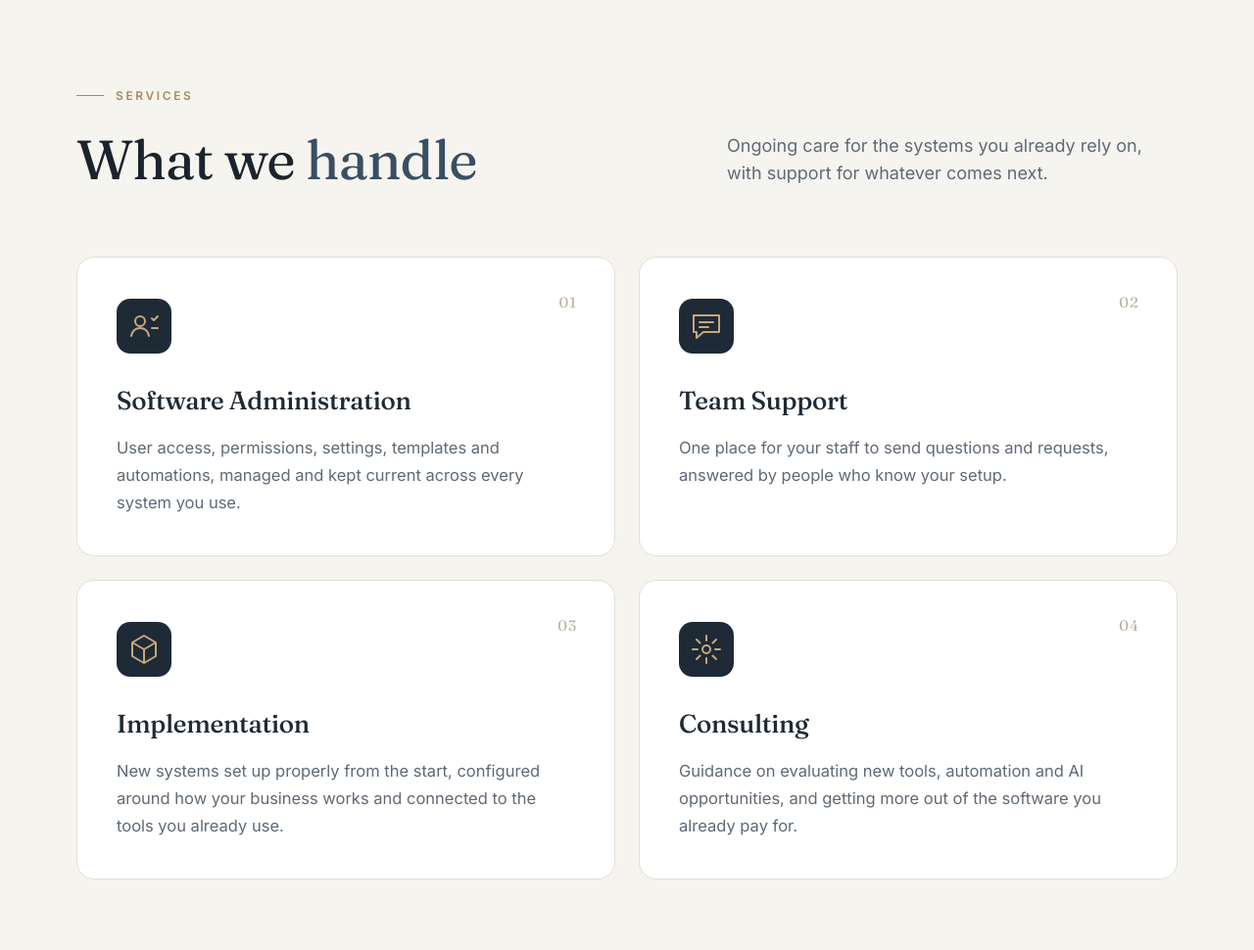
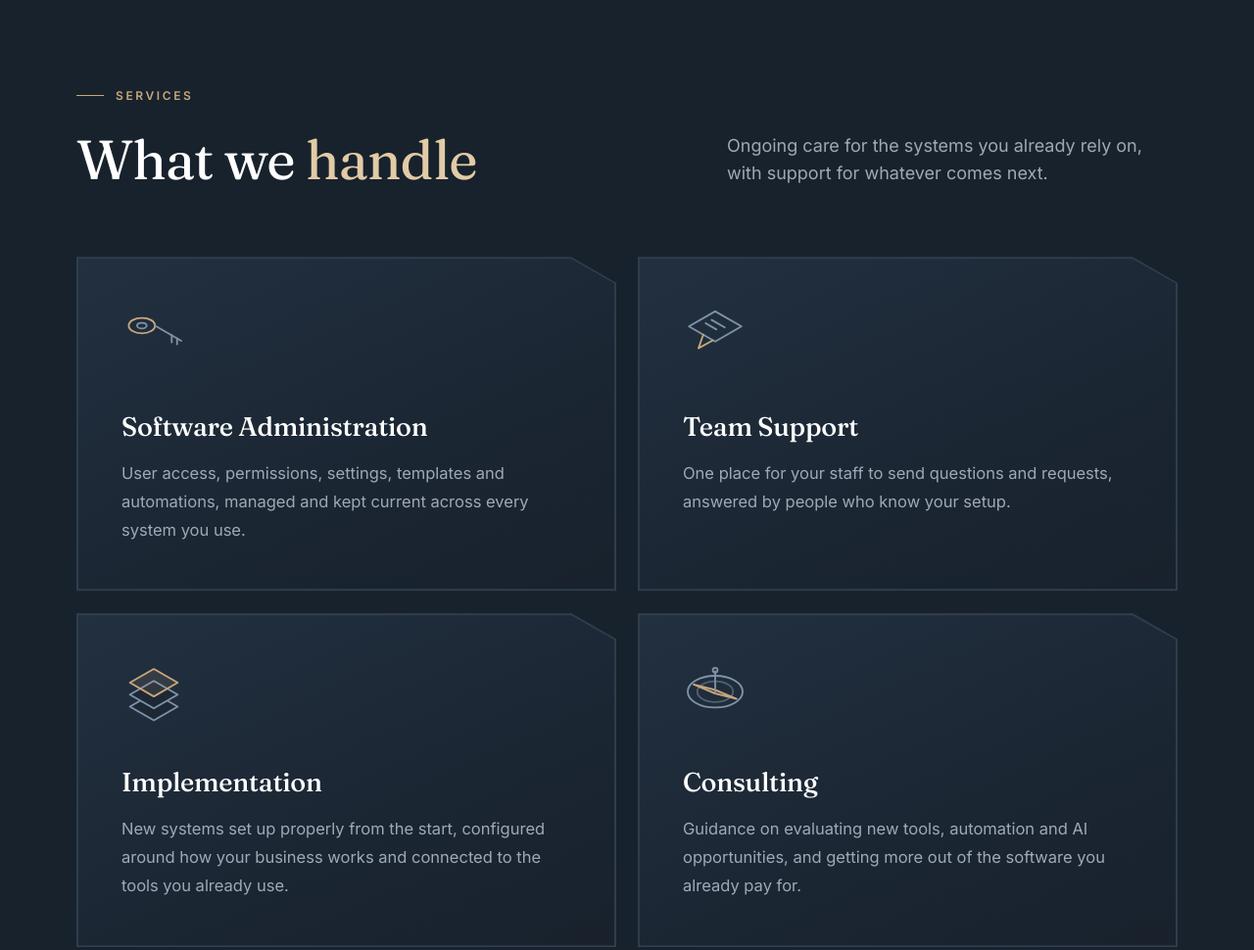
Before and after one commit to Software-Matters/website, a plain HTML site: page index.html in a window 1280 px wide. Shown: the part 860-1830 px from the top of the page at 98% size. Drawn offline with Linux system fonts and the light colour scheme.

Commit message:
v20: Services dark, cut-corner cards, isometric icons, gold edge trace; Who It's For back to dark

```diff
--- a/index.html
+++ b/index.html
@@ -230,23 +230,33 @@ body.ready .scroll-cue{opacity:1}
 .how .steps.in .step .node{background:var(--gold);color:var(--ink);border-color:var(--gold)}
 .how .step h3{color:#fff}
 .how .step p{color:var(--muted-d)}
-.who{background:var(--paper)!important;color:var(--text)}
-.who::before{background:radial-gradient(circle,rgba(199,167,123,.14),transparent 65%)!important}
-.who .sec-head h2{color:var(--navy)!important}
-.who .sec-head h2 em{color:#9B7D52!important}
-.who .eyebrow{color:#A88A5F!important}.who .eyebrow::before{background:#A88A5F!important}
-.who-card{background:#fff!important;border-color:#E4DFD5!important}
-.who-card:hover{border-color:#D3C7B2!important;box-shadow:0 30px 60px -34px rgba(30,42,54,.35)!important}
-.who-card h3{color:var(--navy)}
-.who-card p{color:var(--muted)!important}
-.who-card .label{color:#9B7D52!important}
-.who-card .deco use{fill:var(--navy)!important}
-.who-card .deco{opacity:.05!important}.who-card:hover .deco{opacity:.1!important}
-.who-card.partner{background:var(--navy)!important;border-color:var(--navy)!important}
-.who-card.partner h3{color:#fff}
-.who-card.partner p{color:var(--muted-d)!important}
-.who-card.partner .label{color:var(--gold)!important}
-.who-card.partner .deco use{fill:#fff!important}
+
+
+/* ===== Services: dark, cut-corner cards, isometric icons, gold edge trace ===== */
+.services{background:#18222D!important}
+.services::before{opacity:.25!important}
+.services .sec-head h2{color:#fff!important}
+.services .sec-head h2 em{color:var(--gold-2)!important}
+.services .sec-head p{color:var(--muted-d)!important}
+.services .eyebrow{color:var(--gold)!important}.services .eyebrow::before{background:var(--gold)!important}
+.who{background:#18222D!important}
+.svc2-grid{display:grid;grid-template-columns:1fr 1fr;gap:22px}
+.svc2{--cut:46px;position:relative;padding:46px 46px 48px;background:linear-gradient(155deg,#223040 0%,#1B2633 60%,#18212C 100%);clip-path:polygon(0 0,calc(100% - var(--cut)) 0,100% calc(var(--cut)*.577),100% 100%,0 100%);transition:transform .5s var(--ease),background .5s}
+.svc2:hover{transform:translateY(-6px)}
+.svc2 .edge{position:absolute;inset:0;width:100%;height:100%;pointer-events:none;overflow:visible}
+.svc2 .edge path{fill:none;stroke:#2F3D4C;stroke-width:2}
+.svc2 .edge path.trace{stroke:var(--gold);stroke-width:2;transition:stroke-dashoffset 1.1s var(--ease)}
+.svc2 .iso{width:78px;height:78px;margin:-6px 0 26px -6px;overflow:visible;transition:transform .6s var(--ease)}
+.svc2 .iso *{fill:none;stroke:#7F93A8;stroke-width:1.5;stroke-linejoin:round;stroke-linecap:round;transition:stroke .45s,fill .45s}
+.svc2 .iso .g{stroke:var(--gold)}
+.svc2 .iso .fill{fill:#1D2834}
+.svc2 .iso .fill.g{fill:rgba(199,167,123,.12)}
+.svc2 .iso .gf{fill:rgba(199,167,123,.25)}
+.svc2:hover .iso{transform:translateY(-5px)}
+.svc2:hover .iso *{stroke:var(--gold-2)}
+.svc2 h3{font-family:var(--heading);font-weight:500;font-size:27px;letter-spacing:-.3px;color:#fff;margin-bottom:12px}
+.svc2 p{color:var(--muted-d);font-size:16.5px;line-height:1.75;max-width:440px}
+@media (max-width:900px){.svc2-grid{grid-template-columns:1fr}.svc2{padding:38px 30px 40px}}
 
 /* scroll reveal */
 .rv{opacity:0;transform:translateY(40px);transition:opacity 1s var(--ease),transform 1s var(--ease)}
@@ -356,28 +366,28 @@ body.ready .scroll-cue{opacity:1}
       </div>
       <p class="rv d2">Ongoing care for the systems you already rely on, with support for whatever comes next.</p>
     </div>
-    <div class="svc-grid">
-      <article class="svc rv">
-        <span class="num">01</span>
-        <div class="ic"><svg viewBox="0 0 56 56"><rect width="56" height="56" rx="14" fill="#1E2A36"/><g fill="none" stroke="#C7A77B" stroke-width="2" stroke-linecap="round" stroke-linejoin="round"><circle cx="24" cy="23" r="5"/><path d="M15 38c1-5 4.6-8 9-8s8 3 9 8"/><path d="M36 20l2 2 4-4"/><path d="M36 30h6"/></g></svg></div>
+    <div class="svc2-grid">
+      <article class="svc2 rv">
+        <svg class="edge" aria-hidden="true"><path/></svg>
+        <svg class="iso" viewBox="0 0 64 64" aria-hidden="true"><ellipse class="g" cx="22" cy="25" rx="11" ry="6.5"/><ellipse cx="22" cy="25" rx="4" ry="2.4"/><path d="M33 25 L55 37.7"/><path d="M47 33 v6 M51.5 35.6 v5"/></svg>
         <h3>Software Administration</h3>
         <p>User access, permissions, settings, templates and automations, managed and kept current across every system you use.</p>
       </article>
-      <article class="svc rv d1">
-        <span class="num">02</span>
-        <div class="ic"><svg viewBox="0 0 56 56"><rect width="56" height="56" rx="14" fill="#1E2A36"/><g fill="none" stroke="#C7A77B" stroke-width="2" stroke-linecap="round" stroke-linejoin="round"><path d="M15 17h26v17H25l-7 6v-6h-3z"/><path d="M21 24h14M21 29h9"/></g></svg></div>
+      <article class="svc2 rv d1">
+        <svg class="edge" aria-hidden="true"><path/></svg>
+        <svg class="iso" viewBox="0 0 64 64" aria-hidden="true"><path d="M32 13 L54 25.7 L32 38.4 L10 25.7 Z"/><path class="g" d="M22 32.6 L18 44 L30 37.3"/><path d="M24 23 L33 28.2 M29 20.2 L40 26.5"/></svg>
         <h3>Team Support</h3>
         <p>One place for your staff to send questions and requests, answered by people who know your setup.</p>
       </article>
-      <article class="svc rv">
-        <span class="num">03</span>
-        <div class="ic"><svg viewBox="0 0 56 56"><rect width="56" height="56" rx="14" fill="#1E2A36"/><g fill="none" stroke="#C7A77B" stroke-width="2" stroke-linejoin="round"><path d="M28 14l12 7v14l-12 7-12-7V21z"/><path d="M16 21l12 7 12-7M28 28v14"/></g></svg></div>
+      <article class="svc2 rv">
+        <svg class="edge" aria-hidden="true"><path/></svg>
+        <svg class="iso" viewBox="0 0 64 64" aria-hidden="true"><path class="fill" d="M32 34 L52 45.5 L32 57 L12 45.5 Z"/><path class="fill" d="M32 24 L52 35.5 L32 47 L12 35.5 Z"/><path class="fill g" d="M32 14 L52 25.5 L32 37 L12 25.5 Z"/></svg>
         <h3>Implementation</h3>
         <p>New systems set up properly from the start, configured around how your business works and connected to the tools you already use.</p>
       </article>
-      <article class="svc rv d1">
-        <span class="num">04</span>
-        <div class="ic"><svg viewBox="0 0 56 56"><rect width="56" height="56" rx="14" fill="#1E2A36"/><g fill="none" stroke="#C7A77B" stroke-width="2" stroke-linecap="round" stroke-linejoin="round"><path d="M28 14v5M28 37v5M14 28h5M37 28h5M18 18l3.5 3.5M34.5 34.5L38 38M18 38l3.5-3.5M34.5 21.5L38 18"/><circle cx="28" cy="28" r="4"/></g></svg></div>
+      <article class="svc2 rv d1">
+        <svg class="edge" aria-hidden="true"><path/></svg>
+        <svg class="iso" viewBox="0 0 64 64" aria-hidden="true"><ellipse cx="32" cy="33" rx="23" ry="13.3"/><ellipse cx="32" cy="33" rx="15" ry="8.7" opacity=".5"/><path class="g gf" d="M14 27 L32 31.5 L50 39 L32 34.5 Z"/><path d="M32 33 V16"/><circle cx="32" cy="15" r="2"/></svg>
         <h3>Consulting</h3>
         <p>Guidance on evaluating new tools, automation and AI opportunities, and getting more out of the software you already pay for.</p>
       </article>
@@ -500,6 +510,23 @@ body.ready .scroll-cue{opacity:1}
 
   stage.addEventListener('touchstart',function(){stage.classList.toggle('open')},{passive:true});
 
+
+  // Services: draw each card's cut-corner outline, trace it in gold on hover
+  function drawEdges(){
+    document.querySelectorAll('.svc2').forEach(function(c){
+      var w=c.offsetWidth,h=c.offsetHeight,cut=46,cy=cut*.577;
+      var d='M1 1 H'+(w-cut)+' L'+(w-1)+' '+cy+' V'+(h-1)+' H1 Z';
+      var svg=c.querySelector('.edge');
+      svg.setAttribute('viewBox','0 0 '+w+' '+h);
+      svg.innerHTML='<path d="'+d+'"/><path class="trace" d="'+d+'"/>';
+      var t=svg.querySelector('.trace'),L=t.getTotalLength();
+      t.style.strokeDasharray=L; t.style.strokeDashoffset=L;
+      c.onmouseenter=function(){t.style.strokeDashoffset=0};
+      c.onmouseleave=function(){t.style.strokeDashoffset=L};
+    });
+  }
+  drawEdges(); window.addEventListener('resize',drawEdges);
+
   var els=document.querySelectorAll('.rv');
   if('IntersectionObserver' in window){
     var io=new IntersectionObserver(function(ents){
```
